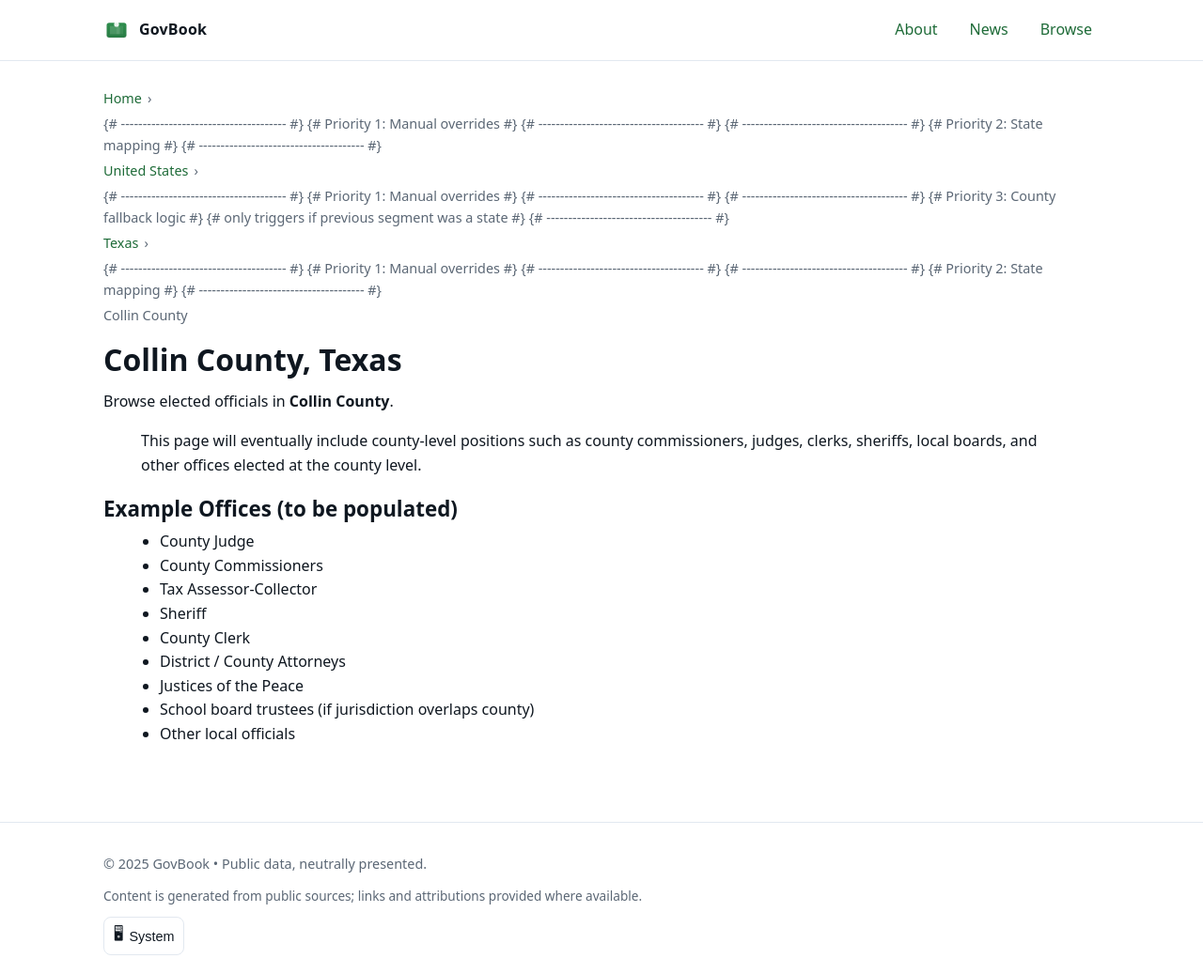
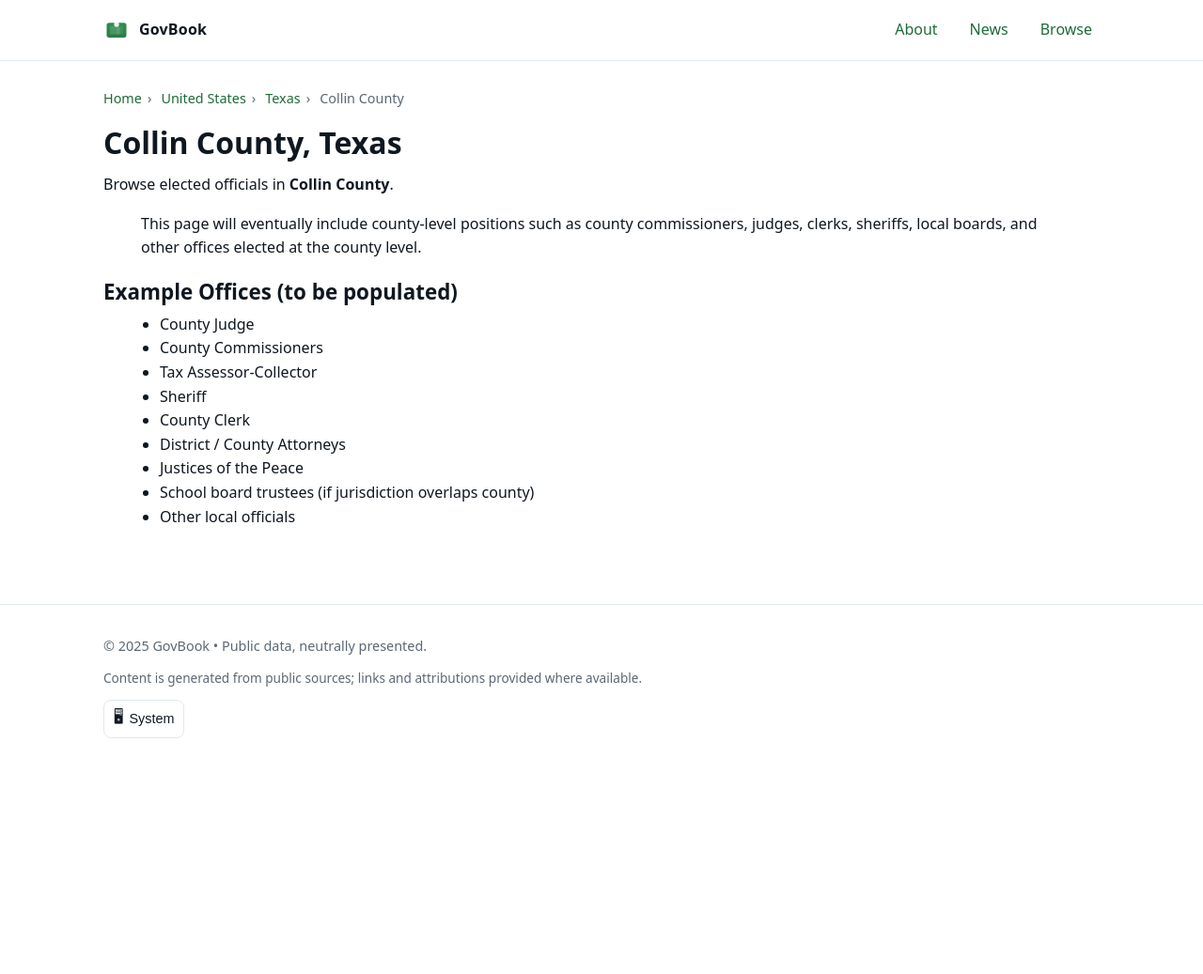
Before and after one commit to GovBook/site, a Jekyll site: the page built from us/texas/collin-county/index.md, in a window 1280 px wide and 1037 px high. Shown: the whole window at 94% size. Built offline with Jekyll 4.4.1, drawn with Linux system fonts in a browser that asks for light colours.

Commit message:
fix breadcrumbs v4

```diff
--- a/_includes/breadcrumbs.html
+++ b/_includes/breadcrumbs.html
@@ -14,27 +14,21 @@
         {% assign path = path | append:'/' | append:segment %}
         {% assign index = forloop.index0 | plus: 2 %}
 
-        {%- assign name = segment -%}
+        {% assign name = segment %}
+        {% assign seg_lower = segment | downcase %}
+        {% assign prev_index = forloop.index0 | minus: 1 %}
+        {% assign prev_seg = raw_segments[prev_index] | downcase %}
 
-        {# -------------------------------------- #}
-        {# Priority 1: Manual overrides #}
-        {# -------------------------------------- #}
-        {% if site.data.breadcrumb_map[segment] %}
-          {% assign name = site.data.breadcrumb_map[segment] %}
+        {%- comment -%} Priority 1: manual overrides via _data/breadcrumb_map.yml {%- endcomment -%}
+        {% if site.data.breadcrumb_map and site.data.breadcrumb_map[seg_lower] %}
+          {% assign name = site.data.breadcrumb_map[seg_lower] %}
 
-        {# -------------------------------------- #}
-        {# Priority 2: State mapping #}
-        {# -------------------------------------- #}
-        {% elsif site.data.us_states[segment] %}
-          {% assign name = site.data.us_states[segment] %}
+        {%- comment -%} Priority 2: US states via _data/us_states.yml {%- endcomment -%}
+        {% elsif site.data.us_states and site.data.us_states[seg_lower] %}
+          {% assign name = site.data.us_states[seg_lower] %}
 
-        {# -------------------------------------- #}
-        {# Priority 3: County fallback logic      #}
-        {# only triggers if previous segment was a state #}
-        {# -------------------------------------- #}
-        {% elsif forloop.index0 > 0 and site.data.us_states[raw_segments[forloop.index0 | minus: 1]] %}
-          {%- assign seg_lower = segment | downcase -%}
-
+        {%- comment -%} Priority 3: County fallback if previous segment is a state {%- endcomment -%}
+        {% elsif forloop.index0 > 0 and site.data.us_states and site.data.us_states[prev_seg] %}
           {% if seg_lower contains '-county' %}
             {% assign name = seg_lower | replace:'-county','' | replace:'-',' ' | capitalize | append:' County' %}
           {% elsif seg_lower contains '-parish' %}
```
Also changed, not shown: other parts of _includes/breadcrumbs.html (+1 -3 lines).
